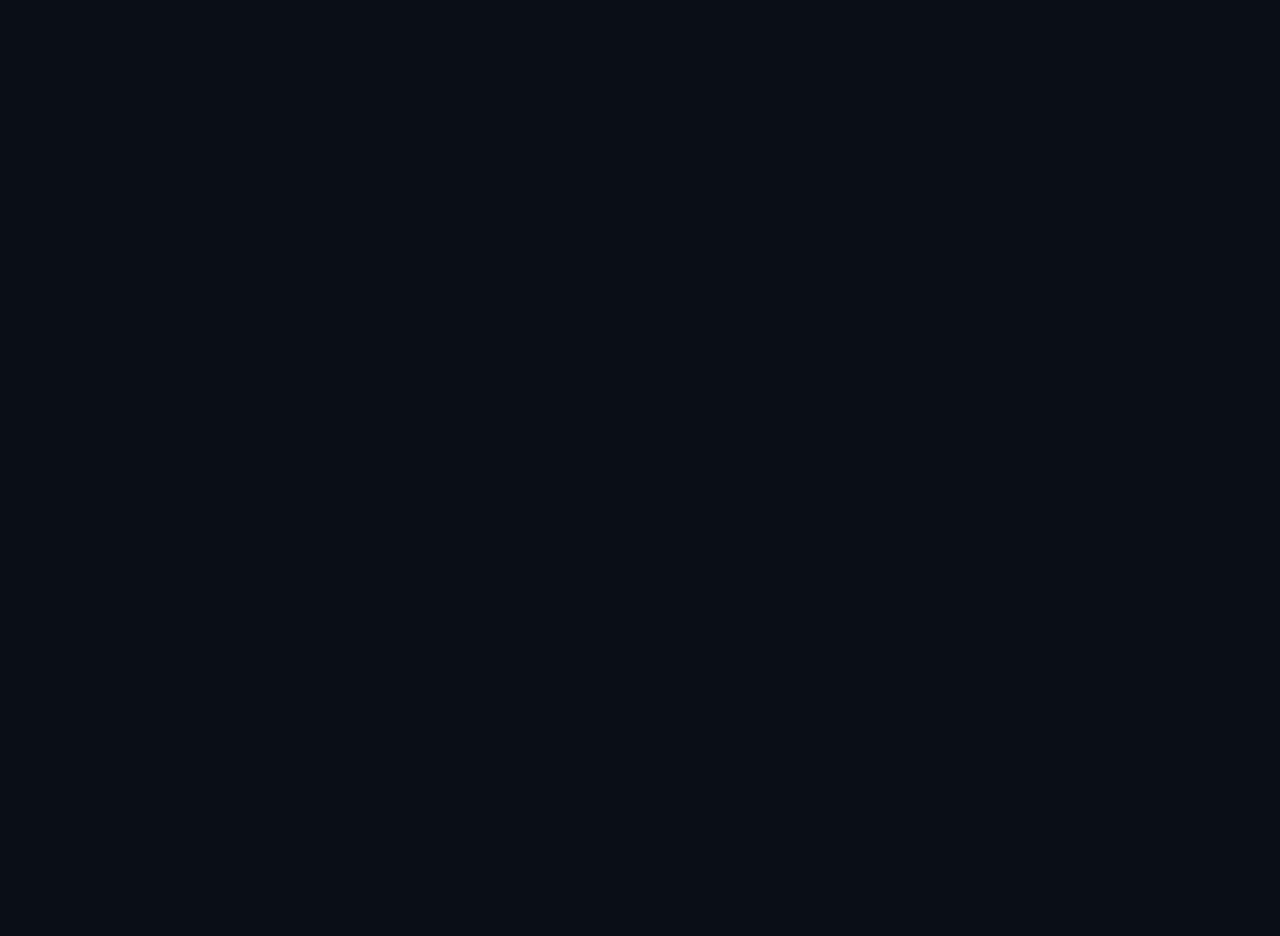
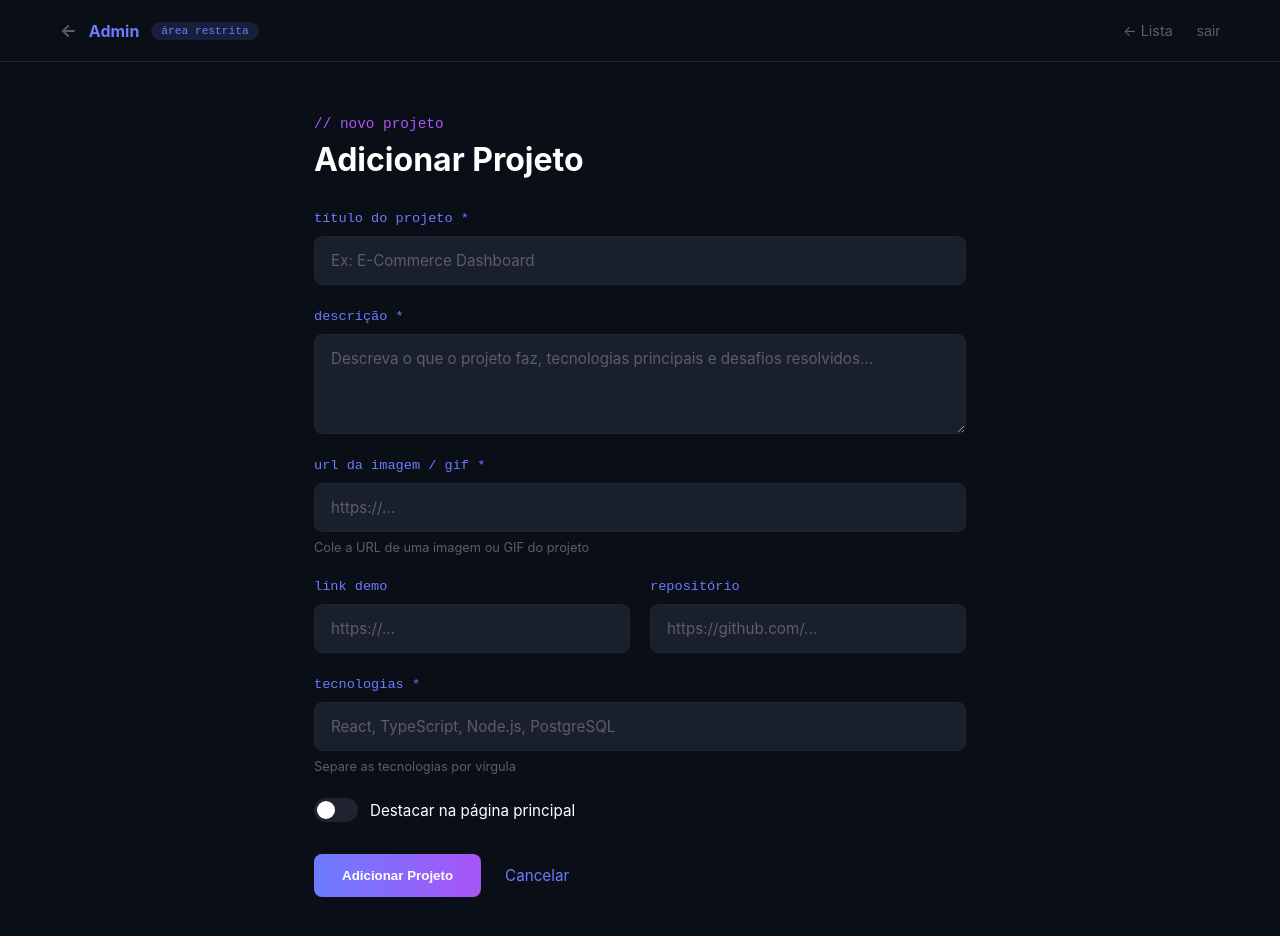
Before and after one commit to Hannower/portfolio-2, a React (Vite) app in the folder client/: page /admin/novo in a window 1280 px wide. Before the commit this address had no page. Shown: the top 936 px of the page. Before the commit the page ends 800 px from the top, so only its background shows below. Built offline with nearby package versions, Linux system fonts and the light colour scheme.

Commit message:
feat/formulario

```diff
--- a/client/src/App.jsx
+++ b/client/src/App.jsx
@@ -2,6 +2,7 @@ import { BrowserRouter, Routes, Route } from 'react-router-dom';
 import Home from "./pages/Home.jsx";
 import Login from './pages/Login.jsx';
 import Admin from './pages/Admin';
+import Formulario from "./pages/Formulario.jsx";
 import "./App.css";
 
 export default function App() {
@@ -11,6 +12,7 @@ export default function App() {
         <Route path="/" element={<Home />} />
         <Route path="/admin" element={<Login />} />
         <Route path="/admin/dashboard" element={<Admin />} />
+        <Route path="/admin/novo" element={<Formulario />} />
       </Routes>
     </BrowserRouter>
   );
--- a/client/src/pages/Formulario.css
+++ b/client/src/pages/Formulario.css
@@ -0,0 +1,214 @@
+.formulario-page {
+    min-height: 100vh;
+}
+
+.formulario-header {
+    display: flex;
+    justify-content: space-between;
+    align-items: center;
+    padding: 20px 60px;
+    border-bottom: 1px solid var(--color-border);
+}
+
+.formulario-header-titulo {
+    display: flex;
+    align-items: center;
+    gap: 12px;
+    color: var(--color-primary);
+    font-weight: bold;
+}
+
+.formulario-voltar-icon {
+    color: var(--color-text);
+    text-decoration: none;
+    font-size: 1.1rem;
+}
+
+.formulario-badge {
+    background-color: rgba(108, 124, 255, 0.15);
+    color: var(--color-primary);
+    font-family: var(--font-mono);
+    font-size: 0.7rem;
+    font-weight: normal;
+    padding: 3px 10px;
+    border-radius: 20px;
+}
+
+.formulario-header-acoes {
+    display: flex;
+    align-items: center;
+    gap: 24px;
+}
+
+.formulario-voltar-lista {
+    color: var(--color-text);
+    text-decoration: none;
+    font-size: 0.9rem;
+}
+
+.formulario-btn-sair {
+    background: none;
+    border: none;
+    color: var(--color-text);
+    cursor: pointer;
+    font-size: 0.9rem;
+    transition: 0.3s;
+}
+
+.formulario-btn-sair:hover {
+    color: #902c2c;
+}
+
+.formulario-conteudo {
+    max-width: 700px;
+    margin: 0 auto;
+    padding: 50px 24px 80px;
+}
+
+.formulario-tagline {
+    color: var(--color-primary-alt);
+    font-family: var(--font-mono);
+    font-size: 0.9rem;
+}
+
+.formulario-conteudo h1 {
+    color: var(--color-text-strong);
+    font-size: 2rem;
+    margin: 8px 0 32px;
+}
+
+.formulario-conteudo form {
+    display: flex;
+    flex-direction: column;
+}
+
+.formulario-conteudo label {
+    color: var(--color-primary);
+    font-family: var(--font-mono);
+    font-size: 0.85rem;
+    margin-bottom: 10px;
+}
+
+.formulario-conteudo input,
+.formulario-conteudo textarea {
+    width: 100%;
+    padding: 14px 16px;
+    background-color: var(--color-bg-alt);
+    border: 1px solid var(--color-border);
+    border-radius: 8px;
+    color: var(--color-text-strong);
+    font-family: var(--font-base);
+    font-size: 0.95rem;
+    margin-bottom: 24px;
+}
+
+.formulario-conteudo textarea {
+    min-height: 100px;
+    resize: vertical;
+}
+
+.formulario-conteudo input::placeholder,
+.formulario-conteudo textarea::placeholder {
+    color: var(--color-text);
+}
+
+.formulario-conteudo input:focus,
+.formulario-conteudo textarea:focus {
+    outline: none;
+    border-color: var(--color-primary);
+}
+
+.formulario-dica {
+    color: var(--color-text);
+    font-size: 0.8rem;
+    margin-top: -16px;
+    margin-bottom: 24px;
+}
+
+.formulario-linha {
+    display: flex;
+    gap: 20px;
+}
+
+.formulario-campo {
+    flex: 1;
+    display: flex;
+    flex-direction: column;
+}
+
+.formulario-toggle {
+    display: flex;
+    align-items: center;
+    gap: 12px;
+    margin-bottom: 32px;
+    color: var(--color-text-strong);
+    font-size: 0.95rem;
+}
+
+.formulario-switch {
+    width: 44px;
+    height: 24px;
+    border-radius: 20px;
+    background-color: var(--color-border);
+    border: none;
+    cursor: pointer;
+    position: relative;
+    transition: background-color 0.3s;
+}
+
+.formulario-switch.ativo {
+    background: linear-gradient(90deg, var(--color-primary), var(--color-primary-alt));
+}
+
+.formulario-switch-bola {
+    position: absolute;
+    top: 3px;
+    left: 3px;
+    width: 18px;
+    height: 18px;
+    background-color: #fff;
+    border-radius: 50%;
+    transition: left 0.3s;
+}
+
+.formulario-switch.ativo .formulario-switch-bola {
+    left: 23px;
+}
+
+.formulario-acoes {
+    display: flex;
+    align-items: center;
+    gap: 24px;
+}
+
+.formulario-btn-adicionar {
+    background: linear-gradient(90deg, var(--color-primary), var(--color-primary-alt));
+    color: #fff;
+    border: none;
+    padding: 14px 28px;
+    border-radius: 8px;
+    font-weight: bold;
+    cursor: pointer;
+    transition: 0.3s;
+}
+
+.formulario-btn-adicionar:hover {
+    box-shadow: 0 0 20px var(--color-primary);
+}
+
+.formulario-btn-cancelar {
+    color: var(--color-primary);
+    text-decoration: none;
+    font-size: 0.95rem;
+}
+
+@media (max-width: 768px) {
+    .formulario-header {
+        padding: 16px 24px;
+    }
+
+    .formulario-linha {
+        flex-direction: column;
+        gap: 0;
+    }
+}
--- a/client/src/pages/Formulario.jsx
+++ b/client/src/pages/Formulario.jsx
@@ -0,0 +1,97 @@
+import { useState } from 'react';
+import { Link } from 'react-router-dom';
+import './Formulario.css';
+
+export default function Formulario() {
+    const [destaque, setDestaque] = useState(false);
+
+    const handleSubmit = (e) => {
+        e.preventDefault();
+        // lógica de envio virá aqui (chamada à API)
+    };
+
+    return (
+        <div className="formulario-page">
+            <header className="formulario-header">
+                <div className="formulario-header-titulo">
+                    <Link to="/admin/dashboard" className="formulario-voltar-icon">←</Link>
+                    <span>Admin</span>
+                    <span className="formulario-badge">área restrita</span>
+                </div>
+
+                <div className="formulario-header-acoes">
+                    <Link to="/admin/dashboard" className="formulario-voltar-lista">← Lista</Link>
+                    <button className="formulario-btn-sair">sair</button>
+                </div>
+            </header>
+
+            <main className="formulario-conteudo">
+                <span className="formulario-tagline">// novo projeto</span>
+                <h1>Adicionar Projeto</h1>
+
+                <form onSubmit={handleSubmit}>
+                    <label htmlFor="titulo">título do projeto *</label>
+                    <input
+                        type="text"
+                        id="titulo"
+                        placeholder="Ex: E-Commerce Dashboard"
+                        required
+                    />
+
+                    <label htmlFor="descricao">descrição *</label>
+                    <textarea
+                        id="descricao"
+                        placeholder="Descreva o que o projeto faz, tecnologias principais e desafios resolvidos..."
+                        required
+                    />
+
+                    <label htmlFor="imagem">url da imagem / gif *</label>
+                    <input
+                        type="text"
+                        id="imagem"
+                        placeholder="https://..."
+                        required
+                    />
+                    <span className="formulario-dica">Cole a URL de uma imagem ou GIF do projeto</span>
+
+                    <div className="formulario-linha">
+                        <div className="formulario-campo">
+                            <label htmlFor="demo">link demo</label>
+                            <input type="text" id="demo" placeholder="https://..." />
+                        </div>
+
+                        <div className="formulario-campo">
+                            <label htmlFor="repositorio">repositório</label>
+                            <input type="text" id="repositorio" placeholder="https://github.com/..." />
+                        </div>
+                    </div>
+
+                    <label htmlFor="tecnologias">tecnologias *</label>
+                    <input
+                        type="text"
+                        id="tecnologias"
+                        placeholder="React, TypeScript, Node.js, PostgreSQL"
+                        required
+                    />
+                    <span className="formulario-dica">Separe as tecnologias por vírgula</span>
+
+                    <div className="formulario-toggle">
+                        <button
+                            type="button"
+                            className={`formulario-switch ${destaque ? 'ativo' : ''}`}
+                            onClick={() => setDestaque(!destaque)}
+                        >
+                            <span className="formulario-switch-bola"></span>
+                        </button>
+                        <span>Destacar na página principal</span>
+                    </div>
+
+                    <div className="formulario-acoes">
+                        <button type="submit" className="formulario-btn-adicionar">Adicionar Projeto</button>
+                        <Link to="/admin/dashboard" className="formulario-btn-cancelar">Cancelar</Link>
+                    </div>
+                </form>
+            </main>
+        </div>
+    );
+}
```
